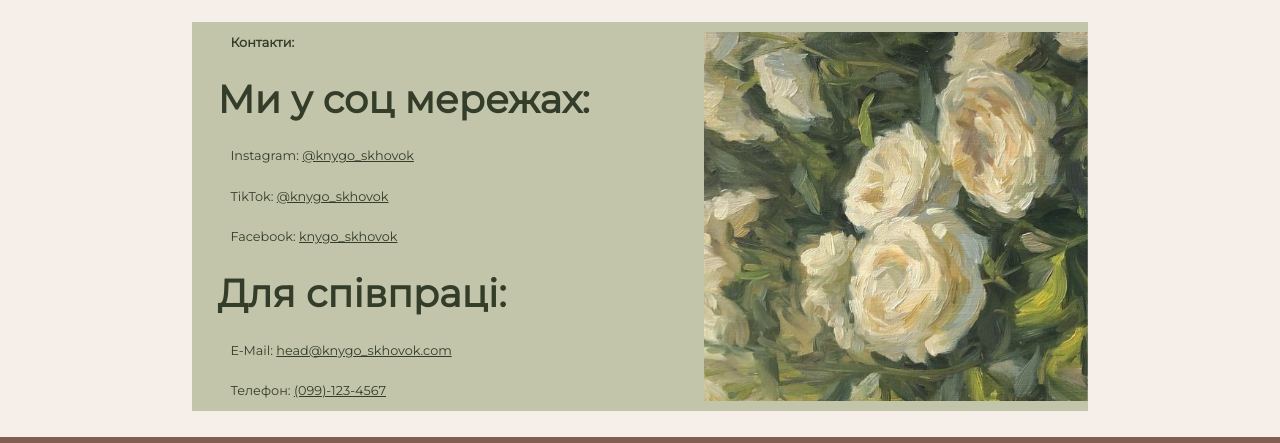
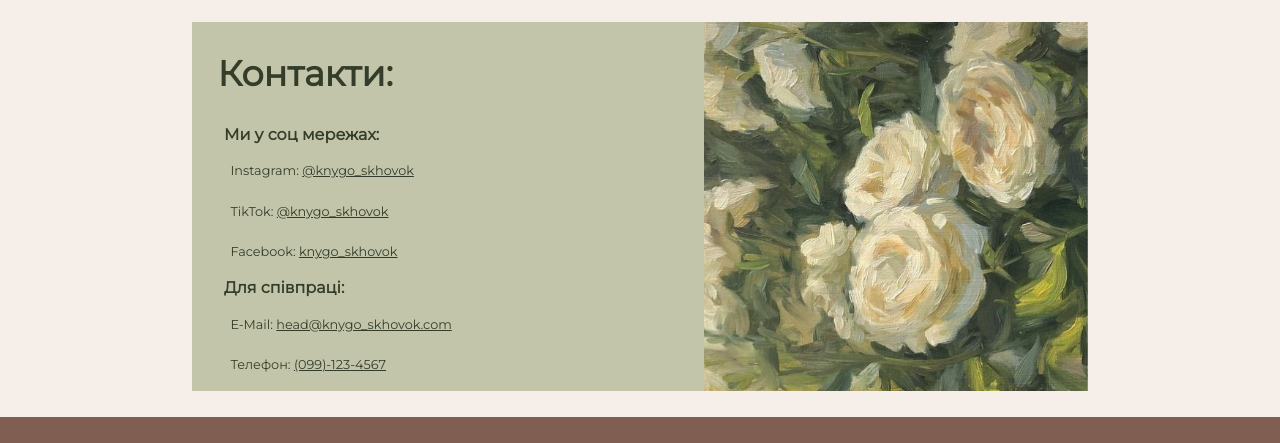
Before and after one commit to Anytaloban/Web_lab3, a plain HTML site: page knygo_skhovok/contacts.html in a window 1280 px wide. Shown: the part 75-518 px from the top of the page. Drawn offline with Linux system fonts and the light colour scheme.

Commit message:
Update style.css

```diff
--- a/knygo_skhovok/css/style.css
+++ b/knygo_skhovok/css/style.css
@@ -61,10 +61,19 @@ main{
     margin: 0;
     color: #333D29;
 }
-.contacts_text p, h1, h3{
+.contacts_text p{
     padding: 0;
     margin: 1vw;
     font-size: 1vw;
+}
+.contacts_text h3{
+    margin:0;
+    padding: 0.5vw;
+    font-size: 1.25vw;
+    font-weight: bolder;
+}
+.contacts_text h1{
+    font-size: 2.75vw;
 }
 /*Для Деталі товару*/
 .hyperlink{
```
